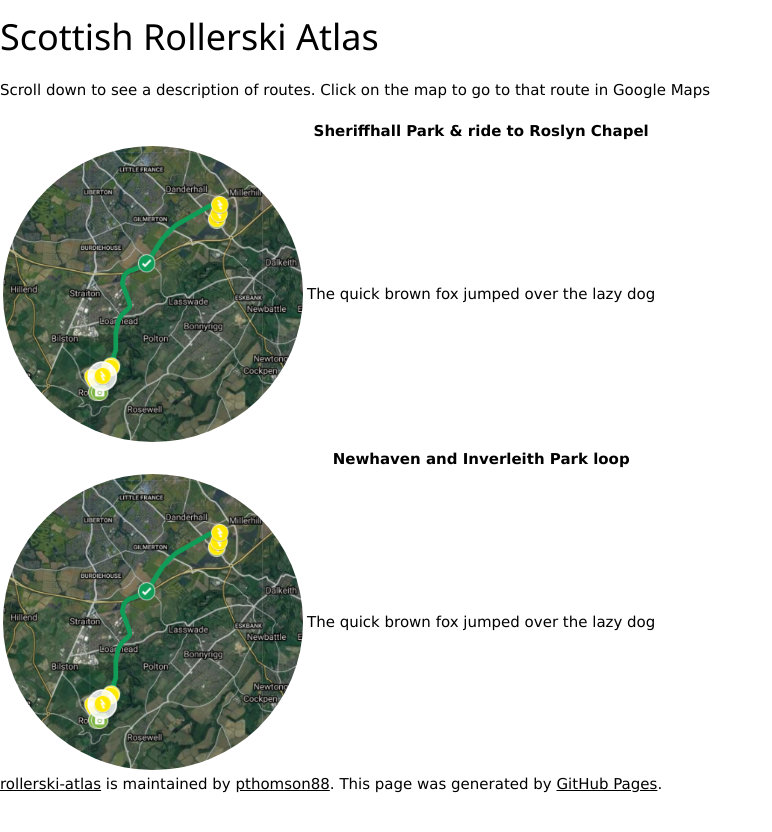
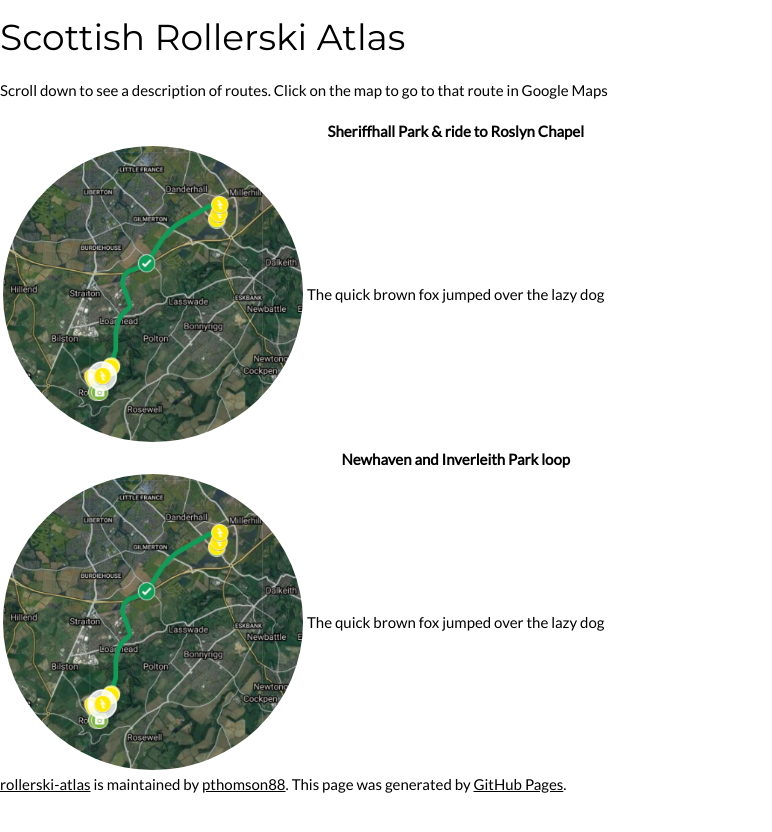
Before and after one commit to pthomson88/rollerski-atlas, a Jekyll site: the page built from index.md, in a window 1280 px wide. Shown: the top 832 px of the page, without its empty margins (0-772 px from the left). Built offline with Jekyll 4.4.1, drawn with Linux system fonts in a browser that asks for light colours; our own code applies the rules of GitHub Pages for plain Markdown files.

Commit message:
Update default.html

```diff
--- a/_layouts/default.html
+++ b/_layouts/default.html
@@ -19,7 +19,16 @@
     <meta name="viewport" content="width=device-width, initial-scale=1">
     <meta name="theme-color" content="#157878">
     <meta name="apple-mobile-web-app-status-bar-style" content="black-translucent">
+    <meta name="viewport" content="width=device-width, initial-scale=1">
     <link rel="stylesheet" href="https://www.w3schools.com/w3css/4/w3.css">
+    <link rel="stylesheet" href="https://fonts.googleapis.com/css?family=Lato">
+    <link rel="stylesheet" href="https://fonts.googleapis.com/css?family=Montserrat">
+    <link rel="stylesheet" href="https://cdnjs.cloudflare.com/ajax/libs/font-awesome/4.7.0/css/font-awesome.min.css">
+    <style>
+      body,h1,h2,h3,h4,h5,h6 {font-family: "Lato", sans-serif}
+      .w3-bar,h1,button {font-family: "Montserrat", sans-serif}
+      .fa-anchor,.fa-coffee {font-size:200px}
+    </style>
     <style>
       img[src*="#previewmap"]{
         width:300px;
```
